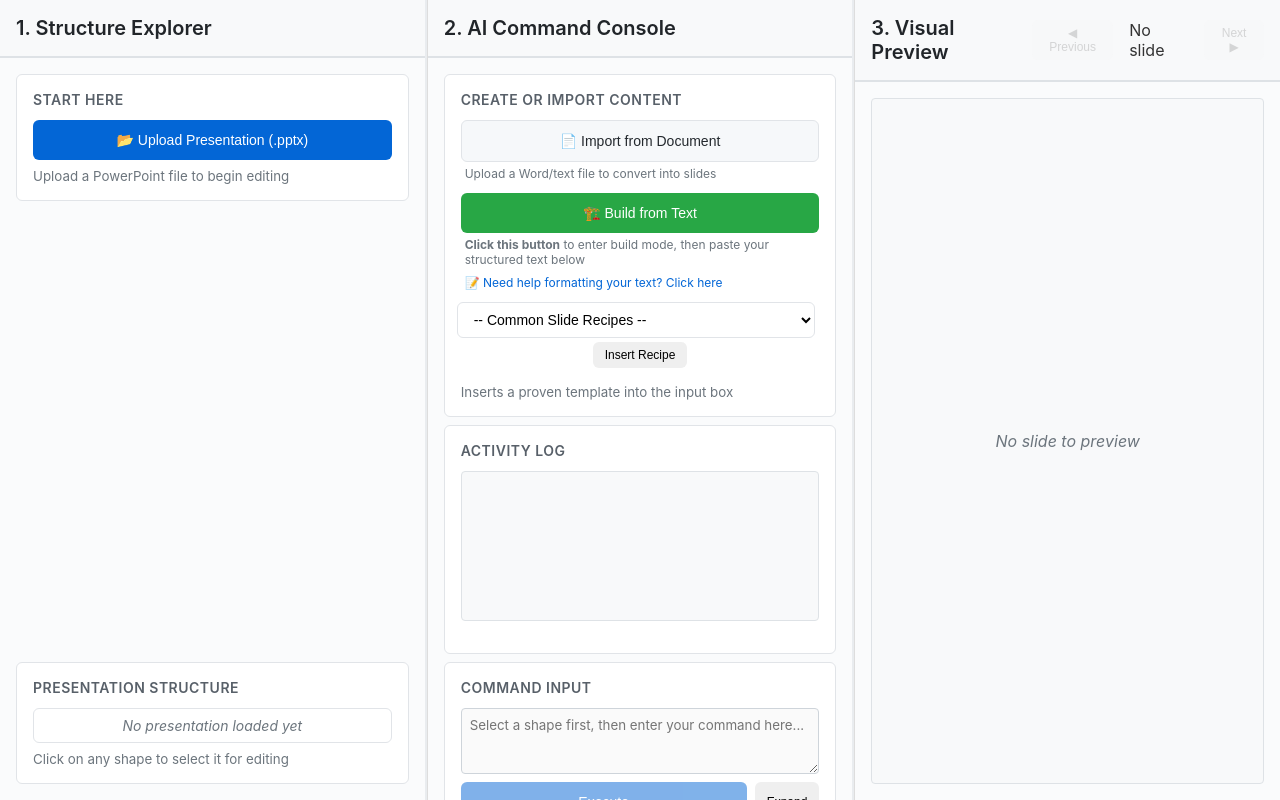
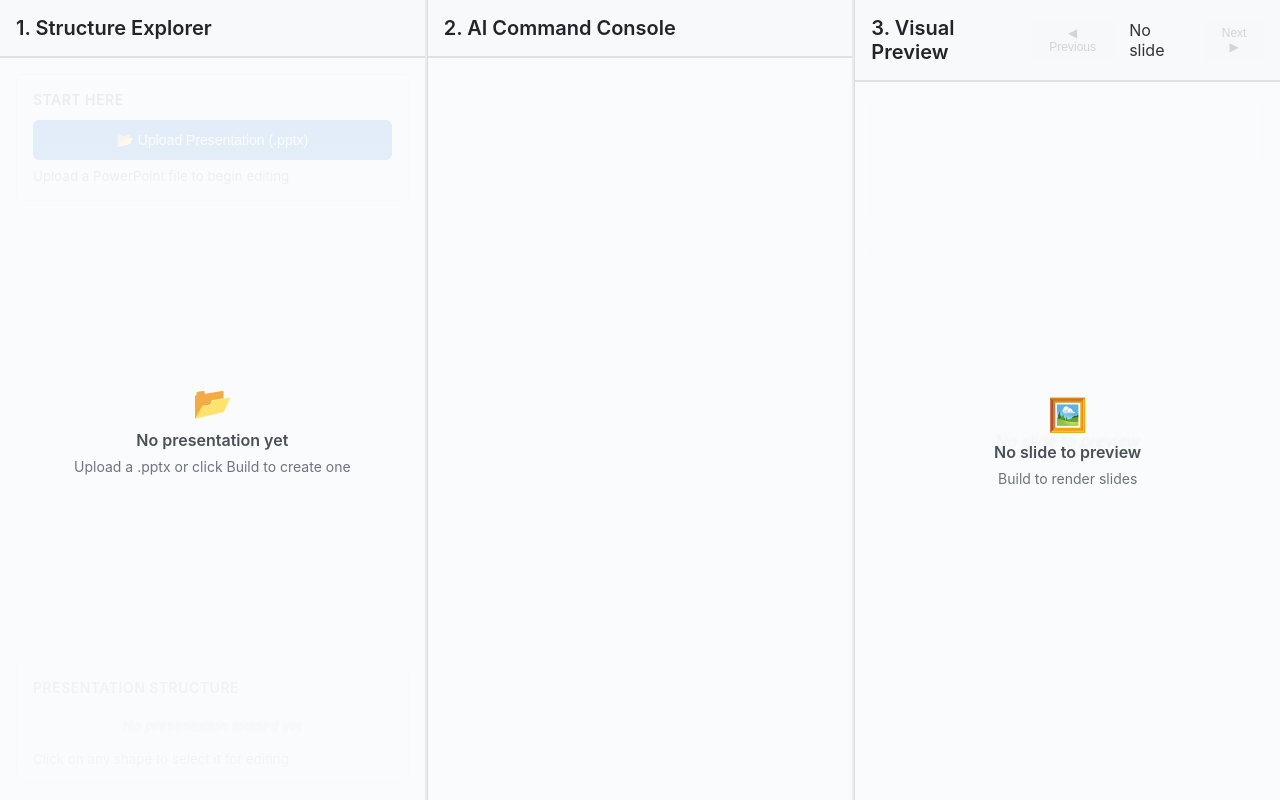
Before and after one commit to tristan-mcinnis/AI-PPT-Editor-Generator, a Flask app: page / in a window 1280 px wide. Run offline with Flask 3, Linux system fonts and the light colour scheme; some libraries are stand-ins or nearby versions.

Commit message:
UX: first-run onboarding and clarity\n\n- Add first-run overlays for Structure and Preview panels\n- Emphasize initial path: show only Upload/Build until deck exists\n- Add Insert Sample + auto-prefill minimal 2-slide example in Build Mode\n- Auto-create blank session when entering Build without an existing deck\n- Selection hint beneath Command Input; Execute gated by selection\n- Minor CSS for overlays and state classes\n\nDroid-assisted change

```diff
--- a/app.py
+++ b/app.py
@@ -78,6 +78,48 @@ def index():
 @app.route('/text-helper')
 def text_helper():
     return render_template('text_helper.html')
+
+# ---------------------------------------------------------------------------
+# Session helpers
+# ---------------------------------------------------------------------------
+
+# Create a blank session with an untitled PPTX so first-run “Build” works
+@app.route('/api/session/create', methods=['POST'])
+def create_session():
+    """
+    Create a brand-new session backed by a blank presentation file.
+    Used by the front-end when the user clicks “Build from Text” with no
+    existing deck.
+    """
+    try:
+        session_id = str(uuid.uuid4())
+        filename = 'untitled.pptx'
+        filepath = os.path.join(app.config['UPLOAD_FOLDER'], f"{session_id}_{filename}")
+
+        # Create a blank presentation on disk
+        from pptx import Presentation
+        prs = Presentation()
+        prs.save(filepath)
+
+        # Parse the (empty) presentation to return a valid structure
+        engine = PresentationEngine()
+        structure = engine.parse_presentation(filepath)
+
+        sessions[session_id] = {
+            'filepath': filepath,
+            'structure': structure,
+            'filename': filename
+        }
+
+        logger.info(f"Created new blank session: {session_id}")
+
+        return jsonify({
+            'session_id': session_id,
+            'structure': structure
+        })
+    except Exception as e:
+        logger.error(f"Failed to create session: {e}")
+        return jsonify({'error': 'Failed to create session'}), 500
 
 @app.route('/api/upload/presentation', methods=['POST'])
 def upload_presentation():
--- a/static/css/style.css
+++ b/static/css/style.css
@@ -53,6 +53,8 @@ body {
     display: flex;
     flex-direction: column;
     gap: 0.5rem;
+    /* allow absolute-positioned empty-state overlays */
+    position: relative;
 }
 
 /* Console Sections */
@@ -410,3 +412,73 @@ body {
         height: 33.33vh;
     }
 }
+
+/* ---------------------------------------------------------------------------
+   Empty-state overlays & first-run emphasis
+--------------------------------------------------------------------------- */
+
+.empty-overlay {
+    position: absolute;
+    inset: 0;
+    display: flex;
+    flex-direction: column;
+    align-items: center;
+    justify-content: center;
+    gap: 0.5rem;
+    background: linear-gradient(180deg, rgba(250, 251, 252, 0.9), rgba(250, 251, 252, 0.95));
+    color: #6c757d;
+    text-align: center;
+    padding: 1.5rem;
+    z-index: 2;
+}
+
+.empty-overlay .title {
+    font-weight: 600;
+    color: #495057;
+}
+
+.empty-overlay .hint {
+    font-size: 0.875rem;
+}
+
+/* First-run visibility rules */
+.first-run .command-console .console-section {
+    display: none;
+}
+
+.first-run #section-create-import {
+    display: block;
+}
+
+.first-run #ingest-document-btn,
+.first-run #recipe-group {
+    display: none;
+}
+
+.first-run:not(.in-build) #section-command-input {
+    display: none;
+}
+
+.first-run #section-activity-log {
+    display: none;
+}
+
+.first-run .structure-explorer .tree-view {
+    filter: blur(1px);
+}
+
+.first-run .visual-preview .slide-preview {
+    filter: blur(1px);
+}
+
+/* Selection affordance note */
+.selection-hint {
+    font-size: 0.8rem;
+    color: #6c757d;
+    margin-top: 0.25rem;
+    display: none;
+}
+
+.selection-hint.visible {
+    display: block;
+}
--- a/static/js/app.js
+++ b/static/js/app.js
@@ -5,6 +5,19 @@ let selectedShape = null;
 let currentSlideIndex = 0;
 let isExpanded = false;
 let buildMode = false;
+
+// Sample minimal content for new users
+const SAMPLE_MINIMAL = `## Slide 1
+**Executive Summary**
+- What we did
+- What we found
+- What it means
+
+## Slide 2
+**Next Steps**
+- Action 1
+- Action 2
+- Owner & timeline`;
 
 // ---------------------------------------------------------------------------
 // Common slide recipes (id -> { name, text })
@@ -128,6 +141,7 @@ document.addEventListener('DOMContentLoaded', function() {
     console.log('DOM loaded, initializing application...');
 
     // DOM elements
+    const appRoot = document.getElementById('app');
     const uploadPresentationBtn = document.getElementById('upload-presentation-btn');
     const presentationFileInput = document.getElementById('presentation-file');
     const ingestDocumentBtn = document.getElementById('ingest-document-btn');
@@ -151,6 +165,11 @@ document.addEventListener('DOMContentLoaded', function() {
     // Recipe elements
     const recipeSelect = document.getElementById('recipe-select');
     const insertRecipeBtn = document.getElementById('insert-recipe');
+    // New elements
+    const structureEmptyOverlay = document.getElementById('structure-empty-overlay');
+    const previewEmptyOverlay = document.getElementById('preview-empty-overlay');
+    const selectionHint = document.getElementById('selection-hint');
+    const insertSampleBtn = document.getElementById('insert-sample');
 
     // Check if critical elements exist
     console.log('Build button found:', !!buildPresentationBtn);
@@ -206,8 +225,24 @@ document.addEventListener('DOMContentLoaded', function() {
         if (insertRecipeBtn) {
             insertRecipeBtn.addEventListener('click', handleInsertRecipe);
         }
+        // Insert sample handler
+        if (insertSampleBtn) {
+            insertSampleBtn.addEventListener('click', handleInsertSample);
+        }
     } catch (error) {
         console.error('Error setting up event listeners:', error);
+    }
+
+    // ------------------------------------------------------------------
+    // First-run UI management
+    // ------------------------------------------------------------------
+    function updateFirstRunUI() {
+        const hasDeck = !!(currentSession && currentStructure && Array.isArray(currentStructure.slides));
+        appRoot.classList.toggle('first-run', !hasDeck);
+        appRoot.classList.toggle('in-build', buildMode);
+        if (structureEmptyOverlay) structureEmptyOverlay.style.display = hasDeck ? 'none' : 'flex';
+        const hasSlides = hasDeck && currentStructure.slides.length > 0;
+        if (previewEmptyOverlay) previewEmptyOverlay.style.display = hasSlides ? 'none' : 'flex';
     }
 
     // ------------------------------------------------------------------
@@ -231,6 +266,43 @@ document.addEventListener('DOMContentLoaded', function() {
         commandInput.value = recipe.text.trim();
         commandInput.focus();
         addConsoleMessage(`📋 Inserted "${recipe.name}" template. Edit as needed then click 🚀 Execute Build`, 'info');
+    }
+
+    // ------------------------------------------------------------------
+    // Sample insertion logic
+    // ------------------------------------------------------------------
+    function handleInsertSample() {
+        if (!buildMode) toggleBuildMode();
+        if (!currentSession) {
+            // will be created inside toggleBuildMode path below
+        }
+        commandInput.value = SAMPLE_MINIMAL.trim();
+        commandInput.focus();
+        addConsoleMessage('📋 Inserted minimal 2-slide sample. Edit then click 🚀 Execute Build', 'info');
+    }
+
+    // ------------------------------------------------------------------
+    // Create blank session for first-run
+    // ------------------------------------------------------------------
+    async function createBlankSession() {
+        try {
+            showLoading();
+            const resp = await fetch('/api/session/create', { method: 'POST' });
+            if (!resp.ok) throw new Error('Failed to create session');
+            const data = await resp.json();
+            currentSession = data.session_id;
+            currentStructure = data.structure;
+            renderStructureTree();
+            updateSlidePreview();
+            addConsoleMessage('🆕 Created a new blank presentation. You can now build from text.', 'info');
+            updateFirstRunUI();
+            return true;
+        } catch (e) {
+            addConsoleMessage('❌ Could not create a new session: ' + e.message, 'error');
+            return false;
+        } finally {
+            hideLoading();
+        }
     }
 
     // Handle presentation upload
@@ -280,6 +352,8 @@ document.addEventListener('DOMContentLoaded', function() {
                 // Show edit mode settings when there's content to edit
                 editModeSection.style.display = 'block';
             }
+
+            updateFirstRunUI();
         } catch (error) {
             console.error('Upload error:', error);
             addConsoleMessage('❌ Error: ' + error.message, 'error');
@@ -344,6 +418,7 @@ document.addEventListener('DOMContentLoaded', function() {
             updateSlidePreview();
 
             addConsoleMessage('Presentation created successfully!');
+            updateFirstRunUI();
         } catch (error) {
             addConsoleMessage('Error: ' + error.message, 'error');
         } finally {
@@ -452,7 +527,13 @@ document.addEventListener('DOMContentLoaded', function() {
             commandInput.placeholder = 'Enter your edit command for the selected shape...';
             addConsoleMessage(`✅ Shape selected: ${node.textContent.trim()}`, 'info');
             addConsoleMessage('💡 Now you can type edit commands in the text box below', 'info');
+
+            // Hide selection hint when shape is selected
+            if (selectionHint) selectionHint.classList.toggle('visible', false);
         }
+
+        // Show selection hint if no shape is selected and not in build mode
+        if (selectionHint) selectionHint.classList.toggle('visible', !buildMode && !selectedShape);
     }
 
     // Update slide preview
@@ -503,6 +584,11 @@ document.addEventListener('DOMContentLoaded', function() {
     function enableConsole() {
         commandInput.disabled = false;
         executeCommand.disabled = false;
+
+        // Show selection hint when enabling console but no shape is selected
+        if (selectionHint && !buildMode && !selectedShape) {
+            selectionHint.classList.toggle('visible', true);
+        }
     }
 
     // Loading states
@@ -530,62 +616,14 @@ document.addEventListener('DOMContentLoaded', function() {
         if (buildMode) {
             // Enter build mode
             if (!currentSession) {
-                addConsoleMessage('❌ Please upload a presentation first', 'error');
-                buildMode = false;
+                createBlankSession().then((ok) => {
+                    if (!ok) { buildMode = false; return; }
+                    enterBuildModeUI();
+                });
                 return;
             }
 
-            // Update UI for build mode
-            commandInput.placeholder = 'Paste your structured presentation content here (e.g., ## Slide 1...)';
-            commandInput.disabled = false;
-            commandInput.style.backgroundColor = '#fffbf0';
-            commandInput.style.border = '2px solid #ff9800';
-            executeCommand.textContent = '🚀 Execute Build';
-            executeCommand.disabled = false;
-            executeCommand.classList.add('btn-warning');
-            buildPresentationBtn.textContent = '❌ Cancel Build Mode';
-            buildPresentationBtn.classList.remove('btn-secondary');
-            buildPresentationBtn.classList.add('btn-danger');
-
-            // Hide edit mode settings in build mode
-            editModeSection.style.display = 'none';
-
-            // Update section title and indicator
-            commandSectionTitle.textContent = 'Build Mode - Paste Content';
-            modeIndicator.style.display = 'block';
-            modeIndicator.innerHTML = '🏗️ <strong>BUILD MODE:</strong> Paste your structured text below and click "Execute Build"';
-
-            // Automatically expand the input
-            if (!isExpanded) {
-                toggleInputExpanded();
-            }
-
-            // Clear any existing content
-            commandInput.value = '';
-            commandInput.focus();
-
-            // Force scroll the command input into view
-            commandInput.scrollIntoView({ behavior: 'smooth', block: 'center' });
-
-            // Also scroll the console output to show recent messages
-            consoleOutput.scrollTop = consoleOutput.scrollHeight;
-
-            // Add clear instructions
-            addConsoleMessage('🏗️ BUILD MODE ACTIVATED!', 'info');
-            addConsoleMessage('📝 Instructions:', 'info');
-            addConsoleMessage('1. Paste your structured text in the expanded box below', 'info');
-            addConsoleMessage('2. Use ## Slide X for slide markers', 'info');
-            addConsoleMessage('3. Use **text** for titles and bold content', 'info');
-            addConsoleMessage('4. Click "🚀 Build Presentation" when ready', 'info');
-            addConsoleMessage('', 'info');
-            addConsoleMessage('Example format:', 'info');
-            addConsoleMessage('## Slide 1', 'info');
-            addConsoleMessage('**Your Title Here**', 'info');
-            addConsoleMessage('- Bullet point 1', 'info');
-            addConsoleMessage('- Bullet point 2', 'info');
-
-            // Scroll to bottom of console
-            consoleOutput.scrollTop = consoleOutput.scrollHeight;
+            enterBuildModeUI();
         } else {
             // Exit build mode
             commandInput.placeholder = 'Select a shape first, then enter your command here...';
@@ -613,10 +651,74 @@ document.addEventListener('DOMContentLoaded', function() {
             if (!selectedShape) {
                 commandInput.disabled = true;
                 executeCommand.disabled = true;
+
+                // Show selection hint when exiting build mode with no shape selected
+                if (selectionHint) selectionHint.classList.toggle('visible', true);
             }
 
             addConsoleMessage('ℹ️ Build mode cancelled', 'info');
+            updateFirstRunUI();
         }
+    }
+
+    // Enter build mode UI updates
+    function enterBuildModeUI() {
+        // Prefill with sample if empty
+        commandInput.value = commandInput.value || SAMPLE_MINIMAL.trim();
+
+        // Update UI for build mode
+        commandInput.placeholder = 'Paste your structured presentation content here (e.g., ## Slide 1...)';
+        commandInput.disabled = false;
+        commandInput.style.backgroundColor = '#fffbf0';
+        commandInput.style.border = '2px solid #ff9800';
+        executeCommand.textContent = '🚀 Execute Build';
+        executeCommand.disabled = false;
+        executeCommand.classList.add('btn-warning');
+        buildPresentationBtn.textContent = '❌ Cancel Build Mode';
+        buildPresentationBtn.classList.remove('btn-secondary');
+        buildPresentationBtn.classList.add('btn-danger');
+
+        // Hide edit mode settings in build mode
+        editModeSection.style.display = 'none';
+
+        // Update section title and indicator
+        commandSectionTitle.textContent = 'Build Mode - Paste Content';
+        modeIndicator.style.display = 'block';
+        modeIndicator.innerHTML = '🏗️ <strong>BUILD MODE:</strong> Paste your structured text below and click "Execute Build"';
+
+        // Automatically expand the input
+        if (!isExpanded) {
+            toggleInputExpanded();
+        }
+
+        // Focus the input
+        commandInput.focus();
+
+        // Force scroll the command input into view
+        commandInput.scrollIntoView({ behavior: 'smooth', block: 'center' });
+
+        // Also scroll the console output to show recent messages
+        consoleOutput.scrollTop = consoleOutput.scrollHeight;
+
+        // Add clear instructions
+        addConsoleMessage('🏗️ BUILD MODE ACTIVATED!', 'info');
+        addConsoleMessage('📝 Instructions:', 'info');
+        addConsoleMessage('1. Paste your structured text in the expanded box below', 'info');
+        addConsoleMessage('2. Use ## Slide X for slide markers', 'info');
+        addConsoleMessage('3. Use **text** for titles and bold content', 'info');
+        addConsoleMessage('4. Click "🚀 Build Presentation" when ready', 'info');
+        addConsoleMessage('', 'info');
+        addConsoleMessage('Example format:', 'info');
+        addConsoleMessage('## Slide 1', 'info');
+        addConsoleMessage('**Your Title Here**', 'info');
+        addConsoleMessage('- Bullet point 1', 'info');
+        addConsoleMessage('- Bullet point 2', 'info');
+
+        // Scroll to bottom of console
+        consoleOutput.scrollTop = consoleOutput.scrollHeight;
+
+        // Update first-run UI
+        updateFirstRunUI();
     }
 
     // Modified execute command to handle both modes
@@ -681,6 +783,7 @@ document.addEventListener('DOMContentLoaded', function() {
             buildMode = true; // Set to true so toggleBuildMode will switch it to false
             toggleBuildMode();
 
+            updateFirstRunUI();
         } catch (error) {
             console.error('Build error:', error);
             addConsoleMessage('❌ Error: ' + error.message, 'error');
@@ -860,4 +963,7 @@ document.addEventListener('DOMContentLoaded', function() {
         }
     }
 
+    // Initialize first-run UI state
+    updateFirstRunUI();
+
 }); // End of DOMContentLoaded
--- a/templates/index.html
+++ b/templates/index.html
@@ -8,14 +8,20 @@
     <script src="https://unpkg.com/htmx.org@1.9.10"></script>
 </head>
 <body>
-    <div class="app-container">
+    <div id="app" class="app-container">
         <!-- Panel 1: Structure Explorer -->
         <div class="panel structure-explorer">
             <div class="panel-header">
                 <h2>1. Structure Explorer</h2>
             </div>
             <div class="panel-content">
-                <div class="console-section">
+                <!-- Empty-state overlay (hidden by default) -->
+                <div id="structure-empty-overlay" class="empty-overlay" style="display:none;">
+                    <div style="font-size:2rem;">📂</div>
+                    <div class="title">No presentation yet</div>
+                    <div class="hint">Upload a .pptx or click Build to create one</div>
+                </div>
+                <div id="section-create-import" class="console-section">
                     <h3>Start Here</h3>
                     <button id="upload-presentation-btn" class="btn btn-primary">
                         📂 Upload Presentation (.pptx)
@@ -70,7 +76,7 @@
                     </div>
 
                     <!-- Common Slide Recipes -->
-                    <div class="button-group" style="margin-top: 0.75rem;">
+                    <div id="recipe-group" class="button-group" style="margin-top: 0.75rem;">
                         <div class="button-item" style="display: flex; align-items: center;">
                             <select id="recipe-select" class="provider-select" style="flex: 1; margin-right: 0.5rem;">
                                 <option value="">-- Common Slide Recipes --</option>
@@ -80,11 +86,12 @@
                                 <option value="qual_mr_report">Qualitative Market Research Report</option>
                             </select>
                             <button id="insert-recipe" class="btn btn-small" style="white-space: nowrap;">Insert Recipe</button>
+                            <button id="insert-sample" class="btn btn-small" style="white-space: nowrap; margin-left: 0.5rem;">Insert Sample</button>
                         </div>
                         <small style="display:block; margin-top:0.25rem; color:#6c757d;">
                             Inserts a proven template into the input box
                         </small>
-                        </div>
+                    </div>
                     <input type="file" id="document-file" accept=".docx,.txt" style="display: none;">
                 </div>
 
@@ -106,13 +113,13 @@
                 </div>
 
                 <!-- Console Output Section -->
-                <div class="console-section">
+                <div id="section-activity-log" class="console-section">
                     <h3>Activity Log</h3>
                     <div id="console-output" class="console-output"></div>
                 </div>
 
                 <!-- Command Input Section -->
-                <div class="console-section">
+                <div id="section-command-input" class="console-section">
                     <h3 id="command-section-title">Command Input</h3>
                     <div class="console-input">
                         <textarea
@@ -124,6 +131,9 @@
                         <div class="console-buttons">
                             <button id="execute-command" class="btn btn-primary" disabled>Execute</button>
                             <button id="toggle-input-size" class="btn btn-small">Expand</button>
+                        </div>
+                        <div id="selection-hint" class="selection-hint">
+                            Select a shape in the Structure Explorer to enable editing.
                         </div>
                         <div id="mode-indicator" style="font-size: 0.75rem; color: #6c757d; margin-top: 0.5rem; display: none;">
                             <!-- Mode indicator will be shown here -->
@@ -144,6 +154,12 @@
                 </div>
             </div>
             <div class="panel-content">
+                <!-- Empty-state overlay (hidden by default) -->
+                <div id="preview-empty-overlay" class="empty-overlay" style="display:none;">
+                    <div style="font-size:2rem;">🖼️</div>
+                    <div class="title">No slide to preview</div>
+                    <div class="hint">Build to render slides</div>
+                </div>
                 <div id="slide-preview" class="slide-preview">
                     <p class="placeholder">No slide to preview</p>
                 </div>
```
